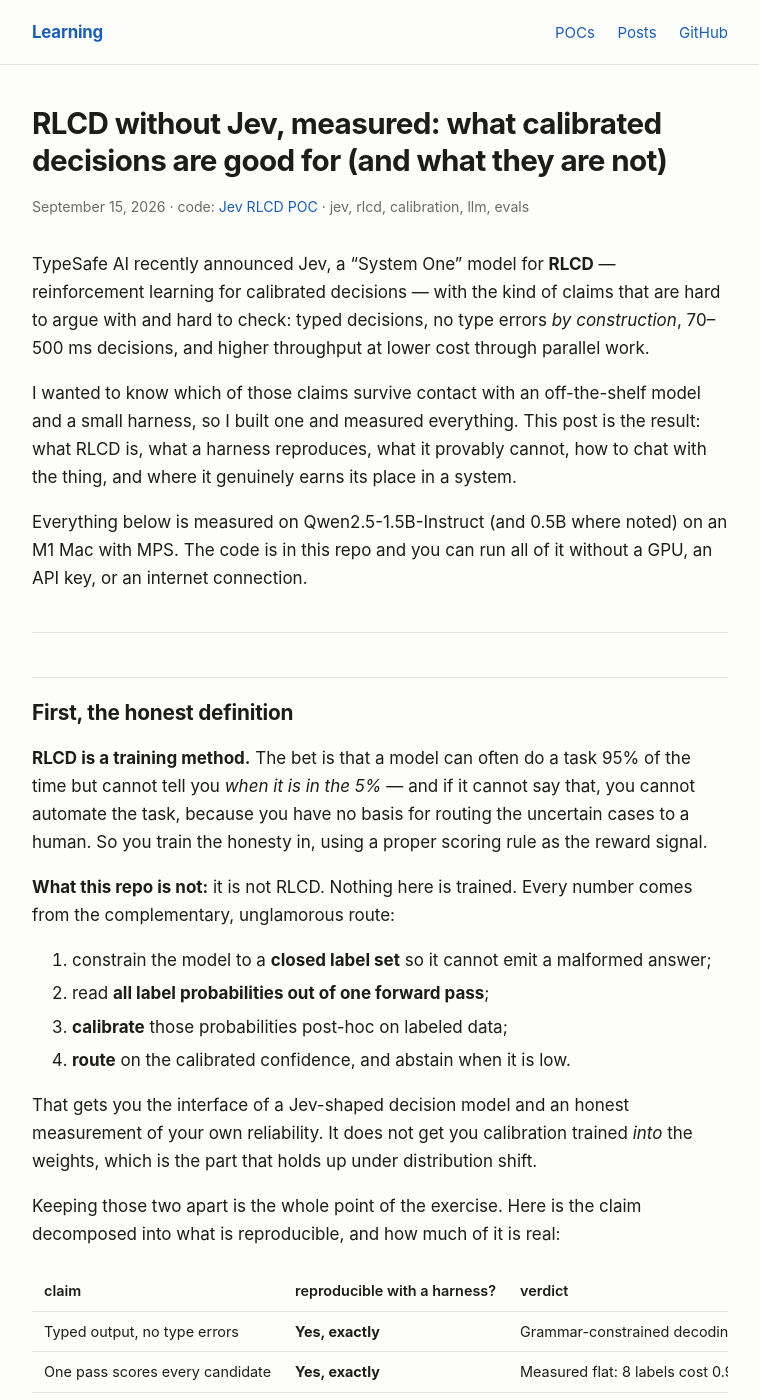
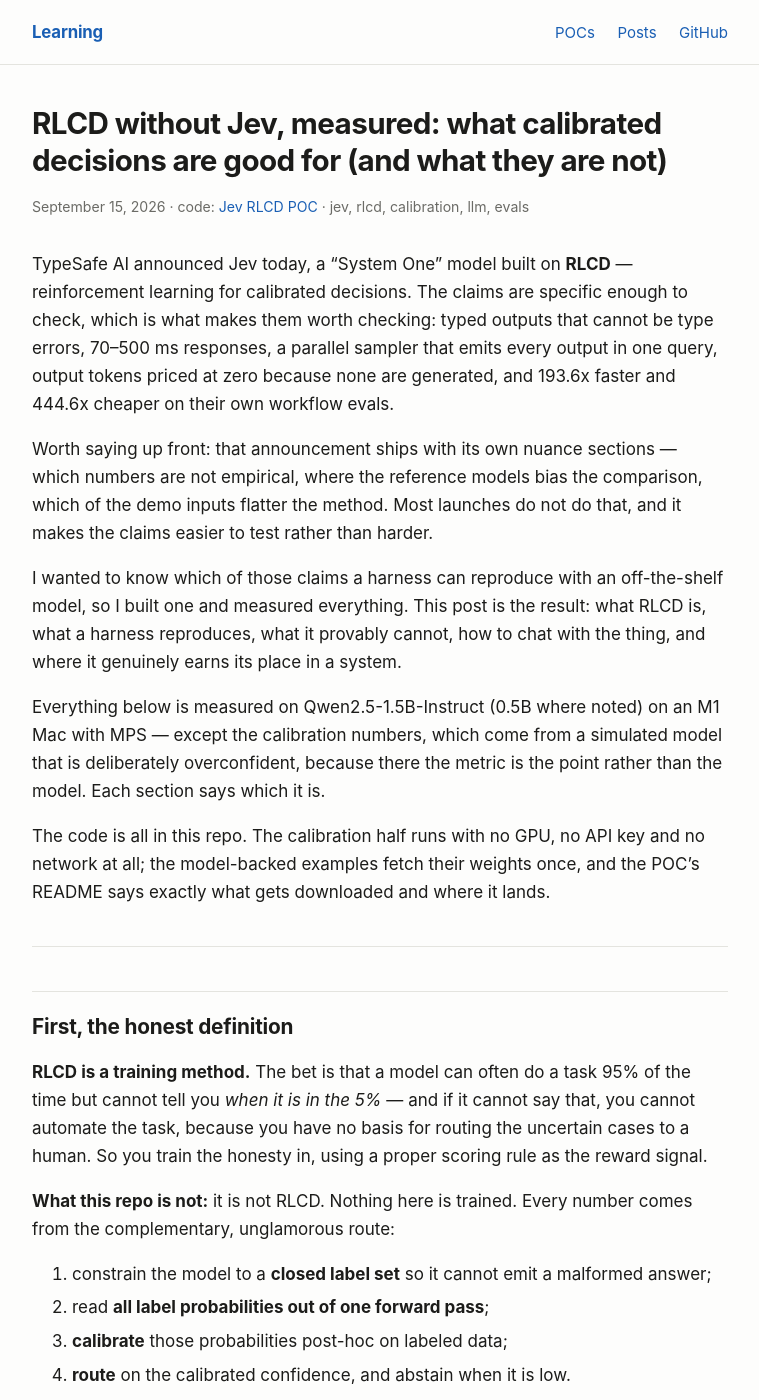
Before and after one commit to abhisheksharma0994/learning, a Jekyll site: the page built from docs/_posts/2026-09-15-jev-rlcd-measured.md, in a window 1280 px wide and 1400 px high. Shown: the whole window, without its empty margins (260-1019 px from the left). Built offline with Jekyll 4.4.1, drawn with Linux system fonts in a browser that asks for light colours; some of the changed text lies outside the part shown.

Commit message:
Correct what the post got wrong about its source and about itself
Reviewing the post against the announcement it cites turned up a fairness problem.
It described TypeSafe's claims as "hard to argue with and hard to check", but that
page publishes receipts and nuance sections stating which numbers are not
empirical, where the reference models bias the comparison, and which demo inputs
flatter the method. The intro now names the specific claims, attributes the
193.6x/444.6x figures to their own evals, and credits those caveats rather than
implying they were absent.

The section titled "The claim that does not survive" was misnamed as well: what
fails is a naive reading of the parallel claim, not the claim, and the evidence
for candidate-parallel sampling in the same section is positive. It is now "Where
parallel actually pays", with the in-page anchor updated to match.

Three smaller accuracy fixes: the intro said everything was measured on the 1.5B
when the calibration tables come from a deliberately overconfident simulated
model; it promised the code runs without an internet connection, when the
model-backed examples download weights on first run; and it claimed the first two
example commands need nothing installed, when only demo_report.py does.

🤖 Generated with Codebuff
Co-Authored-By: Codebuff <noreply@codebuff.com>

````diff
--- a/docs/_posts/2026-09-15-jev-rlcd-measured.md
+++ b/docs/_posts/2026-09-15-jev-rlcd-measured.md
@@ -11,20 +11,31 @@ poc_name: "Jev RLCD POC"
 tags: [jev, rlcd, calibration, llm, evals]
 ---
 
-TypeSafe AI recently announced Jev, a "System One" model for **RLCD** —
-reinforcement learning for calibrated decisions — with the kind of claims that are
-hard to argue with and hard to check: typed decisions, no type errors *by
-construction*, 70–500 ms decisions, and higher throughput at lower cost through
-parallel work.
+TypeSafe AI announced Jev today, a "System One" model built on **RLCD** —
+reinforcement learning for calibrated decisions. The claims are specific enough to
+check, which is what makes them worth checking: typed outputs that cannot be type
+errors, 70–500 ms responses, a parallel sampler that emits every output in one
+query, output tokens priced at zero because none are generated, and 193.6x faster
+and 444.6x cheaper on their own workflow evals.
 
-I wanted to know which of those claims survive contact with an off-the-shelf
-model and a small harness, so I built one and measured everything. This post is
-the result: what RLCD is, what a harness reproduces, what it provably cannot,
-how to chat with the thing, and where it genuinely earns its place in a system.
+Worth saying up front: that announcement ships with its own nuance sections —
+which numbers are not empirical, where the reference models bias the comparison,
+which of the demo inputs flatter the method. Most launches do not do that, and it
+makes the claims easier to test rather than harder.
 
-Everything below is measured on Qwen2.5-1.5B-Instruct (and 0.5B where noted) on
-an M1 Mac with MPS. The code is in this repo and you can run all of it without a
-GPU, an API key, or an internet connection.
+I wanted to know which of those claims a harness can reproduce with an
+off-the-shelf model, so I built one and measured everything. This post is the
+result: what RLCD is, what a harness reproduces, what it provably cannot, how to
+chat with the thing, and where it genuinely earns its place in a system.
+
+Everything below is measured on Qwen2.5-1.5B-Instruct (0.5B where noted) on an
+M1 Mac with MPS — except the calibration numbers, which come from a simulated
+model that is deliberately overconfident, because there the metric is the point
+rather than the model. Each section says which it is.
+
+The code is all in this repo. The calibration half runs with no GPU, no API key
+and no network at all; the model-backed examples fetch their weights once, and the
+POC's README says exactly what gets downloaded and where it lands.
 
 ---
 
@@ -56,7 +67,7 @@ decomposed into what is reproducible, and how much of it is real:
 | --- | --- | --- |
 | Typed output, no type errors | **Yes, exactly** | Grammar-constrained decoding. Free. The least novel part. |
 | One pass scores every candidate | **Yes, exactly** | Measured flat: 8 labels cost 0.98x of 2 labels. |
-| Fast and cheap per decision | **Partly** | True per decision, false per turn — see [below](#the-claim-that-does-not-survive). |
+| Fast and cheap per decision | **Partly** | True per decision, false per turn — see [below](#where-parallel-actually-pays). |
 | Probabilities you can act on | **No** | Raw logprobs are overconfident. This needs calibration, and post-hoc calibration is not RLCD. |
 
 ---
@@ -174,6 +185,11 @@ bot  > The Moon's gravity pulls on Earth's oceans, causing them to bulge outward
        and creating high tides. This is known as the tidal effect.
 ```
 
+Both decisions cost the same, because they are the same mechanism: one forward
+pass over the prompt's context, whatever the label count. The cost tracks the
+context — 24 ms for those one-line questions, 30–37 ms for the longer prompts in
+the benchmarks below — and never the number of options.
+
 The 1.5B weights are fetched from the Hugging Face Hub on first run: 2.9 GB into
 `$HF_HOME/hub`, or `~/.cache/huggingface/hub` if that is unset, cached once and
 reused by every later run. `chat.py`'s 0.5B model is 953 MB. Nothing is gated and
@@ -221,7 +237,7 @@ advance**, then let the calibrated confidence decide whether to act on it.
 
 ---
 
-## The claim that does not survive
+## Where "parallel" actually pays
 
 "Higher tokens per second through parallel work" needs splitting into two
 different things, and only one of them is special to decision models.
@@ -281,9 +297,13 @@ python examples/bench_throughput.py --repeats 3 --max-new-tokens 400
 
 **What survives:** a decision costs **one pass instead of twenty**, emits **zero
 tokens you are billed for**, and does not grow a KV cache. That is a real
-per-request cost reduction of roughly the answer length — a claim about the shape
-of your workload, not about tokens per second. The speedup is **per decision, not
-per turn**, and any honest benchmark should say so out loud.
+per-request cost reduction of roughly the answer length, and it is the mechanism
+behind pricing output tokens at zero — which does reproduce here, because the
+arithmetic turn above generated nothing at all.
+
+But it is a claim about the shape of your workload, not about tokens per second
+on the same weights. The speedup is **per decision, not per turn**, and any honest
+benchmark should say so out loud.
 
 ---
 
@@ -423,9 +443,10 @@ python examples/bench_throughput.py --repeats 3
 python examples/bench_parallel.py --batches 1 4 16 64
 ```
 
-The first two commands need nothing installed beyond Python 3.10+. The rest load
-a real model, so they need `pip install "jev-rlcd-poc[local]"` (torch and
-transformers) — or swap the scorer for the hosted backend and skip the local
+Only `demo_report.py`, and the test suite, run with nothing installed beyond
+Python 3.10+. Every other command loads a real model, so it needs
+`pip install "jev-rlcd-poc[local]"` (torch and transformers) plus the one-time
+weight download — or swap the scorer for the hosted backend and skip the local
 weights entirely.
 
 **The one-sentence version:** a calibrated decision layer is not a faster model —
````
